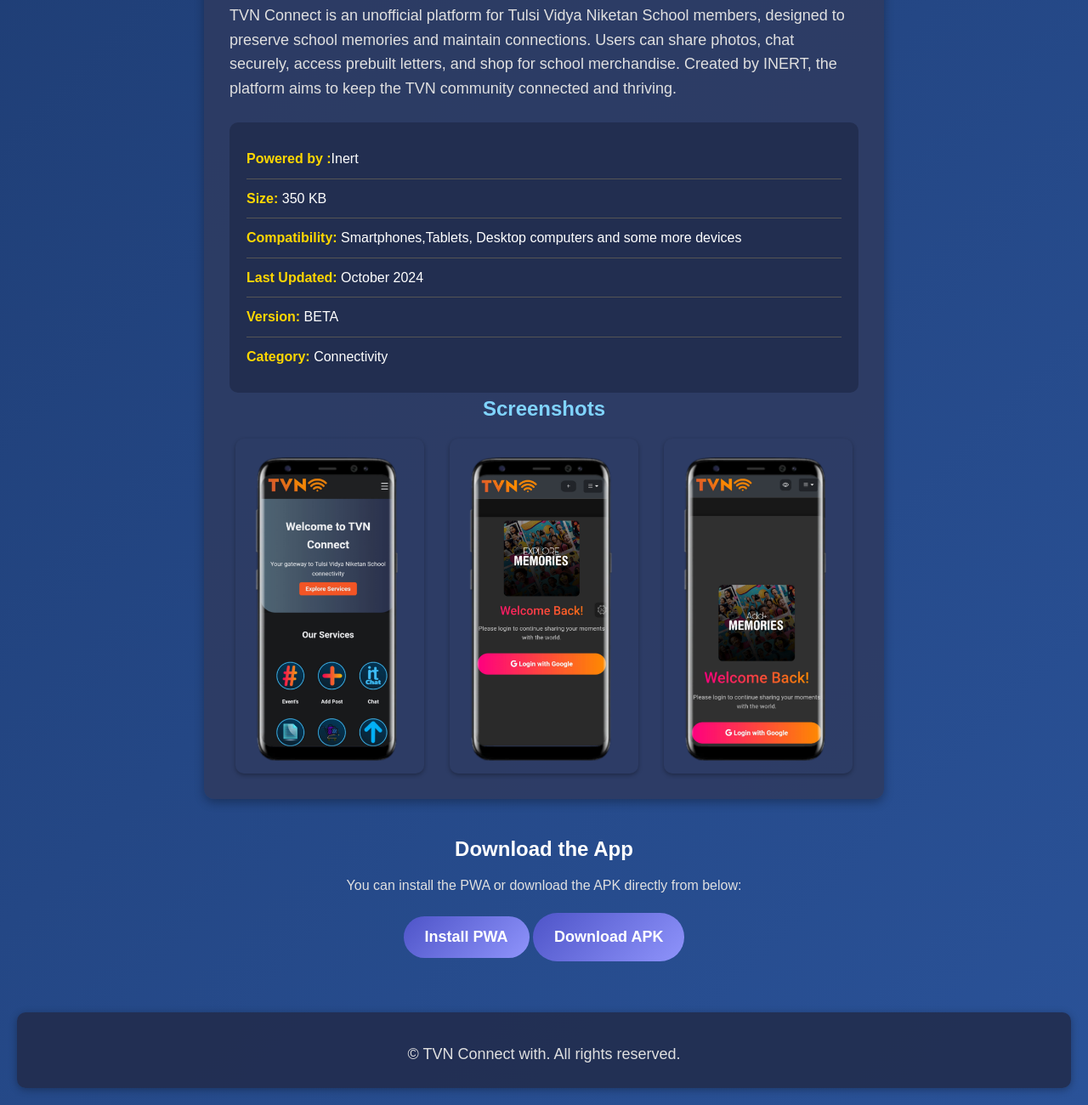
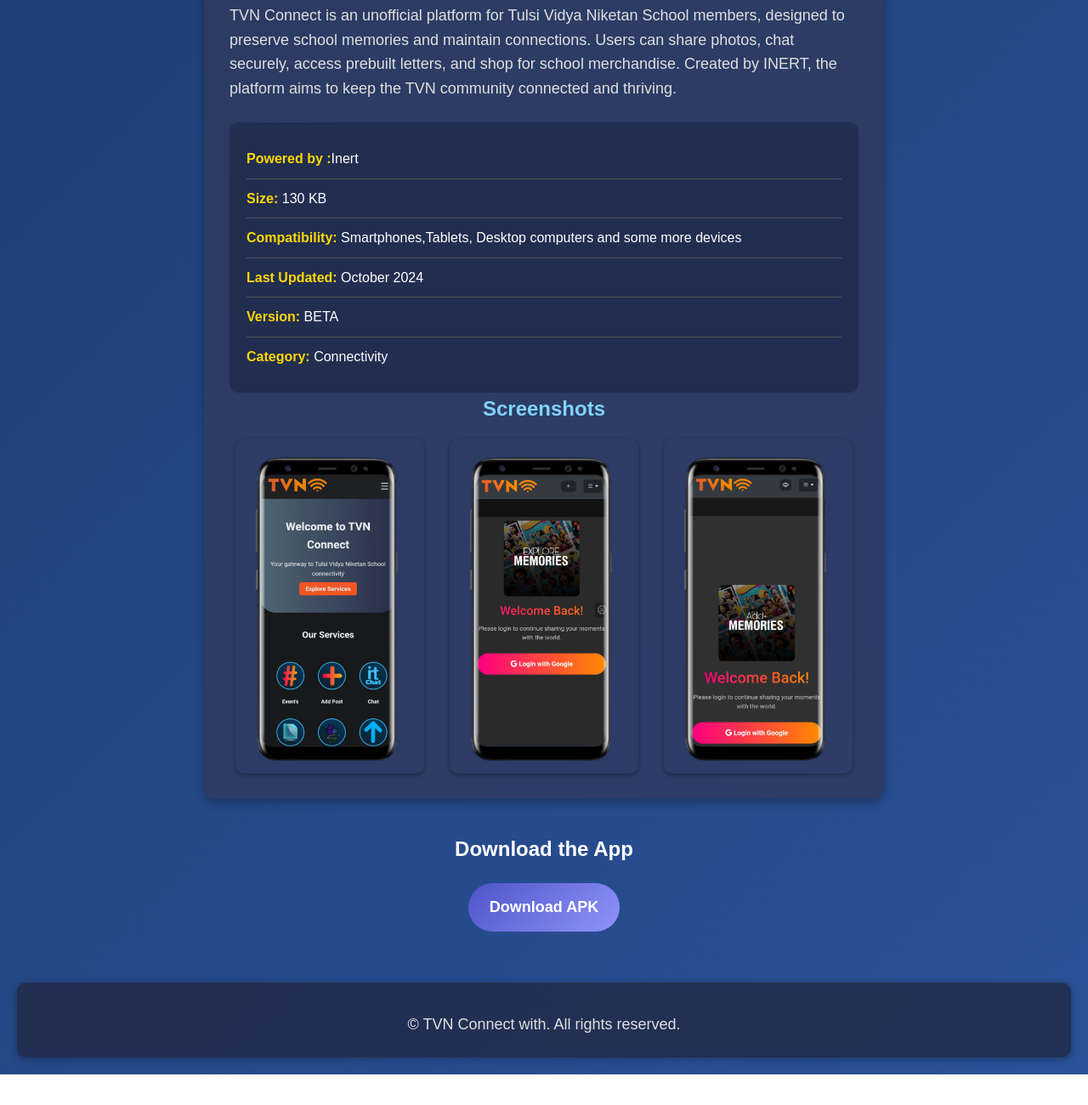
Before and after one commit to 247pages/inert, a plain HTML site: page Apps-update.html in a window 1280 px wide. Shown: the part 390-1690 px from the top of the page at 85% size. After the commit the page ends 1654 px from the top, so only its background shows below. Drawn offline with Linux system fonts and the light colour scheme.

Commit message:
Update Apps-update.html

```diff
--- a/Apps-update.html
+++ b/Apps-update.html
@@ -29,7 +29,7 @@
             <ul>
                 <li><strong>Powered by :</strong>Inert </li>
 
-                <li><strong>Size:</strong> 350 KB</li>
+                <li><strong>Size:</strong> 130 KB</li>
                 <li><strong>Compatibility:</strong> Smartphones,Tablets, Desktop computers and some more devices</li>
                 <li><strong>Last Updated:</strong> October 2024</li>
                                 <li><strong>Version:</strong> BETA</li>
@@ -49,10 +49,8 @@
 
     <section class="download-options">
         <h2 id="downloadTitle">Download the App</h2>
-        <p>You can install the PWA or download the APK directly from below:</p>
 
-        <button id="installPWA" class="install-btn">Install PWA</button>
-        <a href="path_to_apk.apk" class="download-btn">Download APK</a>
+                <a href="/inert/TVN Connect.apk" class="download-btn">Download APK</a>
 
         <p id="installedMessage" class="hidden"></p>
     </section>
```
